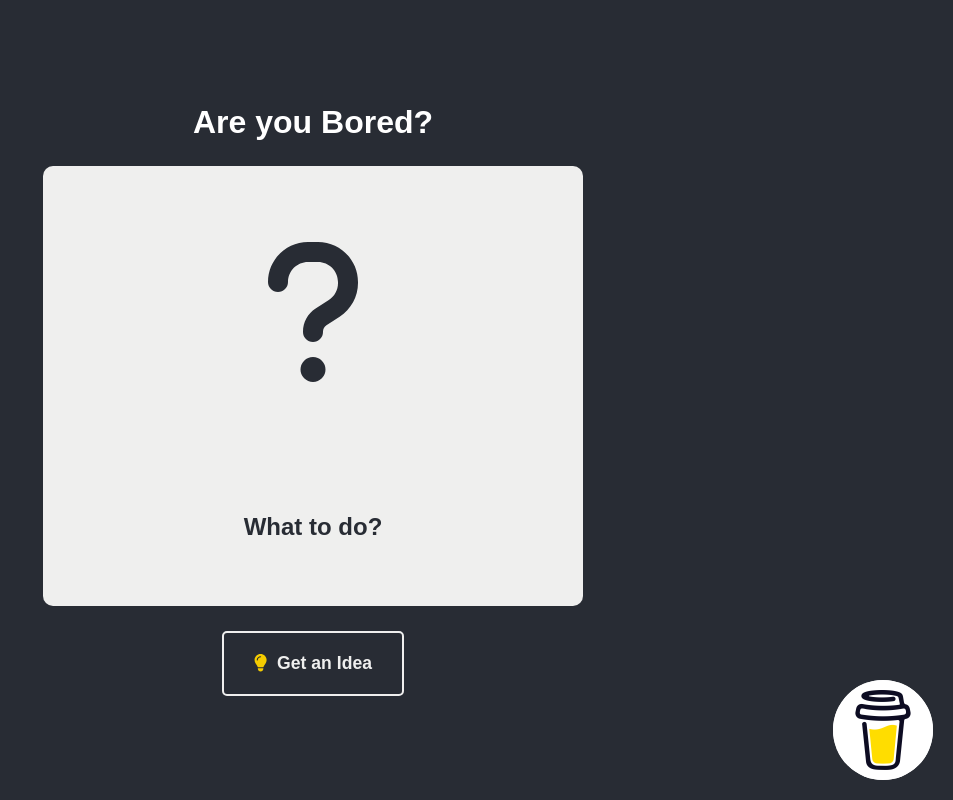
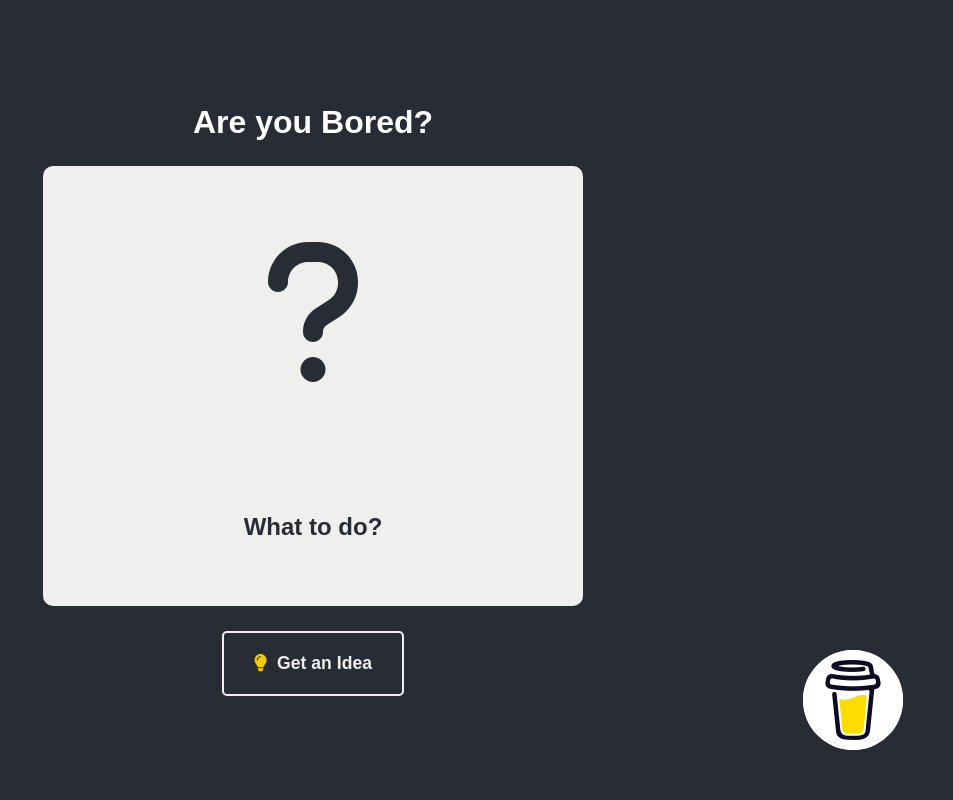
Before and after one commit to GazdagB/bored-app, a React (Create React App) app: page / in a window 1280 px wide. Shown: the whole page, without its empty margins (327-1280 px from the left). Built offline with nearby package versions, Linux system fonts and the light colour scheme.

Commit message:
Buy Me a Coffe Refined

```diff
--- a/src/App.css
+++ b/src/App.css
@@ -20,19 +20,8 @@ a.buyme{
   bottom: 0;
   right: 0;
   border-radius: 50px;
-  margin: 20px;
+  margin: 50px;
   transition: 0.3s ease-in-out;
-  transition-duration: 0.3s;
-  display: flex;
-  align-items: center;
-  justify-content: center;
-  text-decoration: none;
-  color: #282c34;
-  font-weight: bold;
-  font-size: 20px;
-  z-index: 1;
-
-
 }
 
 a.buyme img{
@@ -42,38 +31,28 @@ a.buyme img{
   right: 0;
   border: 0;
   border-radius: 50px;
-  transition: 0.3s ease-in-out;
-  transition-duration: 0.3s;
-
-
-
+  opacity: 100%;
 
 }
 
-.link-hovered img{
-  width: 350px;
+a.link-hovered img{
+  width: 100%;
+  height: 90%;
   margin: 10px 0 0 0;
   border-radius: 50px;
   align-items: center;
   justify-content: center;
-  transition: left ease-in-out ;
-  transition-duration: 0.3s;
-  transition-delay: 0.5s;
-  transition-property: left;
-
 
 }
 
-.link-hovered{
+a.link-hovered{
   position: fixed;
   bottom: 0;
   right: 0;
-  margin: 20px;
+  margin: 50px;
   height: 100px;
   background: #fff;
   border-radius: 50px;
   width: 350px;
   transition: 0.3s ease-in-out;
-  transition-duration: 0.3s;
-  transition-delay: 0.1s;
 }
```
